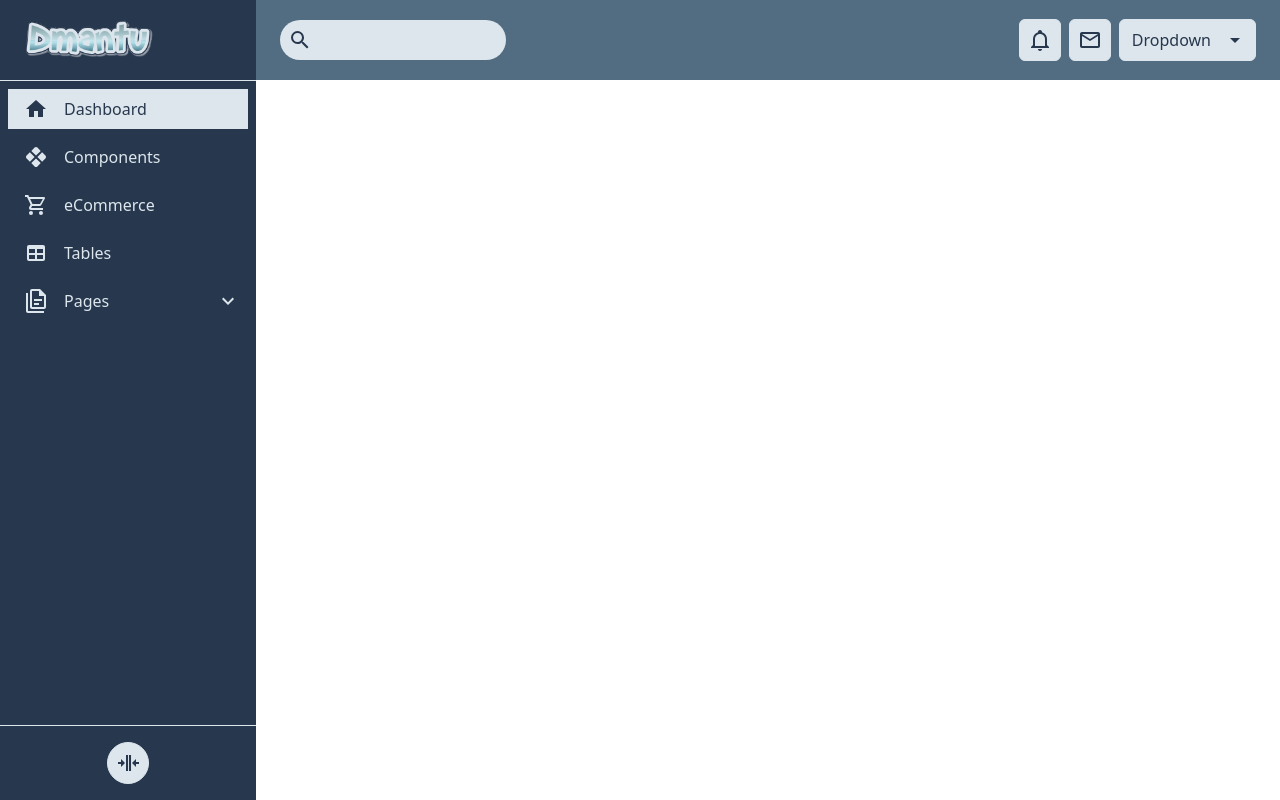
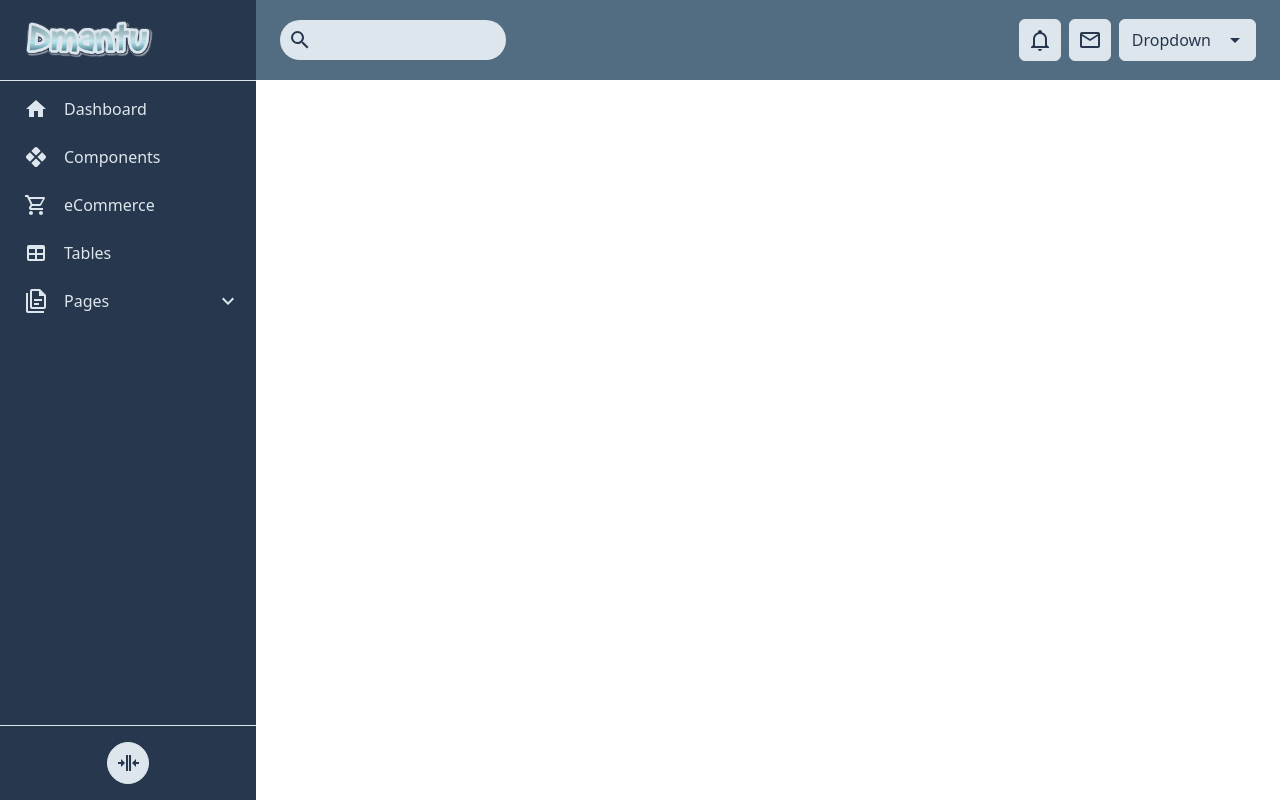
Before and after one commit to vishalkanani99/dmantu-admin, a Vue app: page /dashboard in a window 1280 px wide. Built offline with nearby package versions, Linux system fonts and the light colour scheme.

Commit message:
modified: compact sidebar dropdown and button component

```diff
--- a/src/App.vue
+++ b/src/App.vue
@@ -1,6 +1,13 @@
 <script setup>
 import { shallowRef, ref, computed } from 'vue';
 import { RouterView } from 'vue-router';
+import {
+  mdiHome,
+  mdiRhombusSplit,
+  mdiTable,
+  mdiCartOutline,
+  mdiFileDocumentMultipleOutline,
+} from '@mdi/js';
 import { useScreen } from './composables/useScreen';
 import Field from './components/Field.vue';
 import FieldGroup from './components/FieldGroup.vue';
@@ -13,11 +20,62 @@ const isClosableSidebar = computed(() => isSmallScreen.value || isExtraSmallScre
 const showSideBar = shallowRef(!isClosableSidebar.value);
 const isCompactSidebar = shallowRef(false);
 const showOverLayer = shallowRef(false);
+const showSideBarDropdown = shallowRef(false);
+const dropdownItem = ref({});
 const searchField = ref();
+
+const items = computed(() => {
+  const menu = [
+    {
+      label: 'Dashboard',
+      to: '/',
+      iconPath: mdiHome,
+    },
+    {
+      label: 'Components',
+      to: '/components',
+      iconPath: mdiRhombusSplit,
+    },
+    {
+      label: 'eCommerce',
+      to: '/ecommerce',
+      iconPath: mdiCartOutline,
+    },
+    {
+      label: 'Tables',
+      to: '/tables',
+      iconPath: mdiTable,
+    },
+    {
+      label: 'Pages',
+      to: '',
+      iconPath: mdiFileDocumentMultipleOutline,
+      items: [
+        {
+          label: 'Dashboard',
+          to: '/',
+          iconPath: mdiHome,
+        },
+        {
+          label: 'Components',
+          to: '/components',
+          iconPath: mdiRhombusSplit,
+        },
+      ]
+    }
+  ];
+  return menu;
+});
 
 const toggleMenu = () => {
   showSideBar.value = !showSideBar.value;
   showOverLayer.value = showSideBar.value;
+}
+
+const toggleDropdownSideBar = (item) => {
+  console.log(item)
+  showSideBarDropdown.value = typeof item === 'boolean' ? false : !showSideBarDropdown.value;
+  dropdownItem.value = showSideBarDropdown.value ? item : {};
 }
 </script>
 
@@ -30,7 +88,24 @@ const toggleMenu = () => {
       ]"
       :hasMenuBtn="isClosableSidebar"
       @toggleMenu="toggleMenu" />
-    <SideBarMenu v-model="showSideBar" v-model:isCompact="isCompactSidebar" @close="showOverLayer = false" />
+    <SideBarMenu
+      v-model="showSideBar"
+      v-model:isCompact="isCompactSidebar"
+      :items="items"
+      @close="showOverLayer = false"
+      @update:isCompact="toggleDropdownSideBar"
+      @dropdownClick="toggleDropdownSideBar"
+    />
+    <SideBarMenu
+      v-model="showSideBarDropdown"
+      :class="{'left-24 ml-1' : showSideBarDropdown}"
+      :items="dropdownItem.items"
+      isClosable
+    >
+      <template #header>
+        <h2>{{ dropdownItem.label }}</h2>
+      </template>
+    </SideBarMenu>
     <RouterView />
     <OverLayer v-model="showOverLayer" @close="showSideBar = false" />
   </div>
--- a/src/components/Button.vue
+++ b/src/components/Button.vue
@@ -6,6 +6,7 @@ import { getButtonStyle } from '../color.js';
 
   const props = defineProps({
     label: String,
+    type: String,
     color: String,
     iconPath: String,
     to: String,
@@ -15,7 +16,7 @@ import { getButtonStyle } from '../color.js';
     isPlain: Boolean,
   })
 
-  const type = computed(() => {
+  const typeOfComponent = computed(() => {
     if( props.to ) {
       return RouterLink;
     }
@@ -44,13 +45,27 @@ import { getButtonStyle } from '../color.js';
 
     return style;
   })
+
+const bindProps = computed(() => {
+  const componentProps = {};
+  if( props.to ) {
+    componentProps.to = props.to;
+  }
+  if( props.href ) {
+    componentProps.href = props.href;
+  }
+  if( props.type ) {
+    componentProps.type = props.type;
+  }
+  return componentProps;
+})
 </script>
 <template>
   <component
-    :is="type"
-    :to="to"
-    :href="href"
-    :class="defaultClass">
+    :is="typeOfComponent"
+    :class="defaultClass"
+    v-bind="bindProps"
+  >
     <slot>
       <Icon v-if="iconPath" :path="iconPath" />
       <span v-if="label" :class="{'pl-4': iconPath}">{{ label }}</span>
--- a/src/components/CollapsibleMenu.vue
+++ b/src/components/CollapsibleMenu.vue
@@ -23,7 +23,6 @@ const props = defineProps({
         :label="item.label"
         :iconPath="item.iconPath"
         :to="item.to"
-        :isActive="expand"
         :isOpen="expand"
         hasMenu />
     </template>
--- a/src/components/Menu.vue
+++ b/src/components/Menu.vue
@@ -14,6 +14,7 @@
       type: String,
       default: 'theme-light',
     },
+    isCompact: Boolean,
   });
 </script>
 <template>
@@ -24,7 +25,7 @@
       :key="key"
       :item="item"
       :color="color"
-      :isActive="item.active">
+      :isCompact="isCompact">
 
       <template #item="{ item }">
         <slot :item="item"></slot>
--- a/src/components/MenuList.vue
+++ b/src/components/MenuList.vue
@@ -10,7 +10,7 @@
       type: String,
       default: 'theme-light',
     },
-    isActive: Boolean,
+    isCompact: Boolean,
   });
 </script>
 <template>
@@ -21,7 +21,7 @@
         :label="item.label"
         :iconPath="item.iconPath"
         :to="item.to"
-        :isActive="isActive" />
+        :isCompact="isCompact" />
     </slot>
   </li>
 </template>
--- a/src/components/MenuListItem.vue
+++ b/src/components/MenuListItem.vue
@@ -1,16 +1,18 @@
 <script setup>
   import { mdiChevronDown } from '@mdi/js';
   import { computed } from 'vue';
+  import { RouterLink, useLink } from 'vue-router'
   import Button from './Button.vue';
   import { background, getDefaultTextStyle } from '../color';
   import Icon from './Icon.vue';
 
   const props = defineProps({
+    ...RouterLink.props.isExactActive,
     iconPath: String,
     actionIconPath: String,
     label: String,
     to: String,
-    isActive: Boolean,
+    isCompact: Boolean,
     isOpen: Boolean,
     hasMenu: Boolean,
     color: {
@@ -19,15 +21,18 @@
     },
   });
 
+  const { isExactActive } = useLink(props)
+
   const defaultStyle = computed(() => {
     const textStyle = getDefaultTextStyle(props.color);
     const style = [
       {'relative' : props.hasMenu},
       'flex items-center px-4 py-2 select-none cursor-pointer',
-      props.isActive
+      isExactActive.value && props.to
         ? [background[props.color], textStyle.textColor]
           : [background.hover(props.color), textStyle.textColorOnHover],
-      {'justify-center' : !props.label},
+      {'justify-center' : props.isCompact},
+      { 'w-full' : !props.to }
     ];
     return style;
   })
@@ -36,12 +41,13 @@
   <Button
     :class="defaultStyle"
     :to="to"
+    :type="!to ? 'button' : ''"
     :iconPath="iconPath"
     :label="label"
     isPlain>
     <slot>
       <Icon v-if="iconPath" :path="iconPath" />
-      <span v-if="label" :class="{'pl-4': iconPath}">{{ label }}</span>
+      <span v-if="label" :class="{'pl-4': iconPath, 'hidden': isCompact}">{{ label }}</span>
       <Icon
         v-if="hasMenu"
         :class="['absolute right-0 mr-2 rotate-0 transition-[transform]', {'!-rotate-180':isOpen}]"
--- a/src/components/SideBarMenu.vue
+++ b/src/components/SideBarMenu.vue
@@ -2,24 +2,22 @@
 import { shallowRef, ref, computed } from 'vue';
 import {
   mdiArrowCollapseHorizontal,
-  mdiHome,
-  mdiRhombusSplit,
-  mdiTable,
-  mdiCartOutline,
-  mdiFileDocumentMultipleOutline,
 } from '@mdi/js';
 import { useScreen } from '../composables/useScreen';
 import Button from '../components/Button.vue';
 import Menu from '../components/Menu.vue';
 import SideBar from '../components/SideBar.vue';
 import CollapsibleMenu from './CollapsibleMenu.vue';
+import MenuListItem from './MenuListItem.vue';
 
 const props = defineProps({
+  items: Array,
   modelValue: Boolean,
+  isClosable: Boolean,
   isCompact: Boolean,
 });
 
-const emit = defineEmits(['update:modelValue', 'update:isCompact', 'close']);
+const emit = defineEmits(['update:modelValue', 'update:isCompact', 'close', 'dropdownClick']);
 const { isSmallScreen, isExtraSmallScreen } = useScreen();
 
 const isCompact = computed({
@@ -36,83 +34,7 @@ const showSideBar = computed({
   }
 });
 
-const items = computed(() => {
-  const menu = [
-    {
-      label: isCompact.value ? '' : 'Dashboard',
-      to: '/',
-      iconPath: mdiHome,
-      active: true,
-    },
-    {
-      label: isCompact.value ? '' : 'Components',
-      to: '/',
-      iconPath: mdiRhombusSplit,
-      active: false,
-    },
-    {
-      label: isCompact.value ? '' : 'eCommerce',
-      to: '/',
-      iconPath: mdiCartOutline,
-      active: false,
-    },
-    {
-      label: isCompact.value ? '' : 'Tables',
-      to: '/',
-      iconPath: mdiTable,
-      active: false,
-    },
-    {
-      label: isCompact.value ? '' : 'Pages',
-      to: '/',
-      iconPath: mdiFileDocumentMultipleOutline,
-      active: false,
-      items: [
-        {
-          label: isCompact.value ? '' : 'Dashboard',
-          to: '/',
-          iconPath: mdiHome,
-          active: true,
-        },
-        {
-          label: isCompact.value ? '' : 'Components',
-          to: '/',
-          iconPath: mdiRhombusSplit,
-          active: false,
-          items: [
-          {
-            label: isCompact.value ? '' : 'eCommerce',
-            to: '/',
-            iconPath: mdiCartOutline,
-            active: true,
-          },
-          {
-            label: isCompact.value ? '' : 'Pages',
-            to: '/',
-            iconPath: mdiTable,
-            active: false,
-          },
-          {
-            label: isCompact.value ? '' : 'eCommerce',
-            to: '/',
-            iconPath: mdiCartOutline,
-            active: false,
-          },
-          ]
-        },
-        {
-          label: isCompact.value ? '' : 'eCommerce',
-          to: '/',
-          iconPath: mdiCartOutline,
-          active: false,
-        },
-      ]
-    }
-  ];
-  return menu;
-});
-
-const isClosable = computed(() => isSmallScreen.value || isExtraSmallScreen.value);
+const isClosable = computed(() => props.isClosable || isSmallScreen.value || isExtraSmallScreen.value);
 const defaultStyle = computed(() => {
   const style = [
     'z-50',
@@ -133,7 +55,9 @@ function close() {
     :isClosable="isClosable"
     @close="close">
       <template #header>
-        <img class="h-12" src="/logo.png" />
+        <slot name="header">
+          <img class="h-12" src="/logo.png" />
+        </slot>
       </template>
       <template v-if="!isClosable" #footer>
         <Button
@@ -142,9 +66,24 @@ function close() {
           rounded
           @click="isCompact = !isCompact" />
       </template>
-      <Menu :items="items">
+      <Menu
+        :items="items"
+        :isCompact="isCompact"
+      >
         <template #default="{ item }">
-          <CollapsibleMenu v-if="item.items" :item="item" />
+          <CollapsibleMenu
+            v-if="!isCompact && item.items"
+            :item="item"
+          />
+          <MenuListItem
+            v-if="isCompact && item.items"
+            :color="color"
+            :label="item.label"
+            :iconPath="item.iconPath"
+            :to="item.to"
+            isCompact
+            @click="$emit('dropdownClick', item)"
+          />
         </template>
       </Menu>
   </SideBar>
--- a/src/routes.js
+++ b/src/routes.js
@@ -1,11 +1,29 @@
-import { createWebHistory, createRouter } from 'vue-router'
 import Dashboard from './pages/dashboard.vue'
 
-const routes = [
-  { path: '/dashboard', component: Dashboard },
-]
-
-export const router = createRouter({
-  history: createWebHistory(),
-  routes,
-})
+export const routes = [
+  {
+    name: 'Dashboard',
+    path: '/',
+    component: Dashboard,
+  },
+  {
+    name: 'Components',
+    path: '/components',
+    component: Dashboard,
+  },
+  {
+    name: 'eCommerce',
+    path: '/ecommerce',
+    component: Dashboard,
+  },
+  {
+    name: 'Tables',
+    path: '/tables',
+    component: Dashboard,
+  },
+  {
+    name: 'Pages',
+    path: '/pages',
+    component: Dashboard,
+  },
+];
```
Also changed, not shown: src/main.js (+7 -1 lines).
